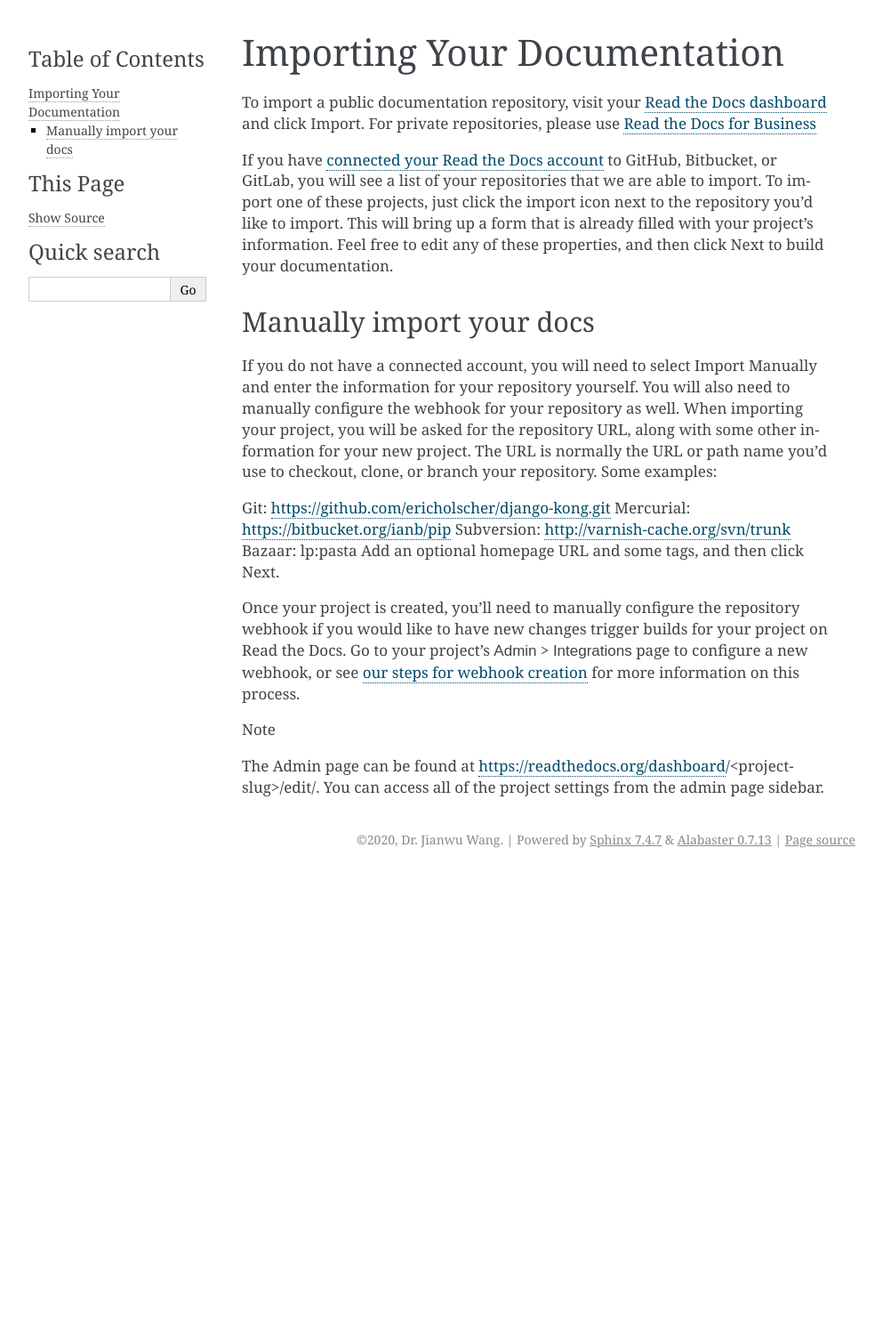
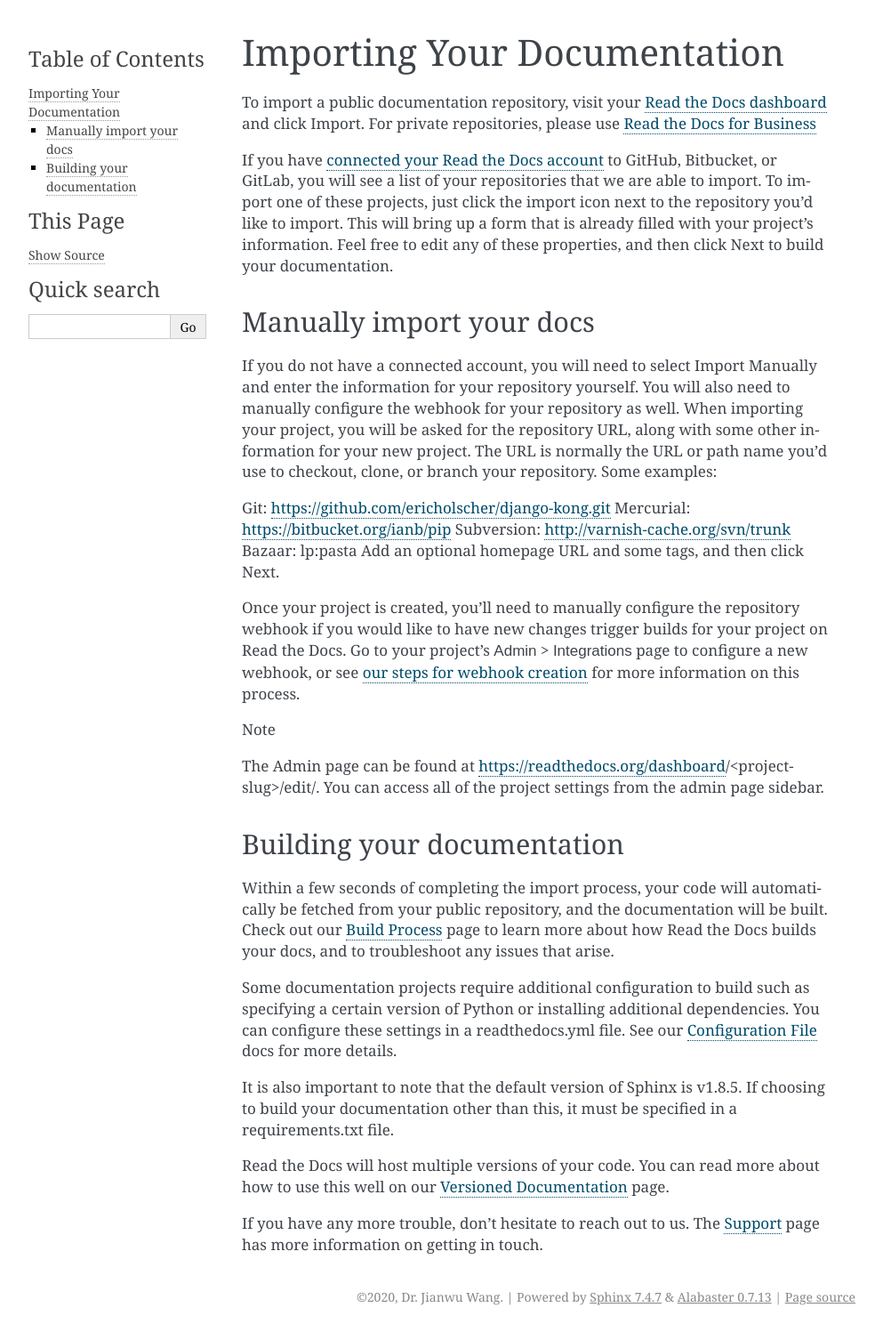
Before and after one commit to sdeshpa1/MODIS_Aggregation, a Sphinx documentation site: the page built from docs/source/IMPORTDOC.rst, in a window 1280 px wide. Shown: the whole page at 89% size, without its empty margins (148-1141 px from the left). Built offline with Sphinx 7.4.7, drawn with Linux system fonts in a browser that asks for light colours; before the commit the page ends 983 px from its top, so only the background shows below that.

Commit message:
FEATURES.rst changed

```diff
--- a/docs/source/IMPORTDOC.rst
+++ b/docs/source/IMPORTDOC.rst
@@ -19,3 +19,15 @@
 Note
 
 The Admin page can be found at https://readthedocs.org/dashboard/<project-slug>/edit/. You can access all of the project settings from the admin page sidebar.
+
+Building your documentation
+-------------------------------
+Within a few seconds of completing the import process, your code will automatically be fetched from your public repository, and the documentation will be built. Check out our `Build Process <https://docs.readthedocs.io/en/stable/builds.html>`_ page to learn more about how Read the Docs builds your docs, and to troubleshoot any issues that arise.
+
+Some documentation projects require additional configuration to build such as specifying a certain version of Python or installing additional dependencies. You can configure these settings in a readthedocs.yml file. See our `Configuration File <https://docs.readthedocs.io/en/stable/config-file/index.html>`_ docs for more details.
+
+It is also important to note that the default version of Sphinx is v1.8.5. If choosing to build your documentation other than this, it must be specified in a requirements.txt file.
+
+Read the Docs will host multiple versions of your code. You can read more about how to use this well on our `Versioned Documentation <https://docs.readthedocs.io/en/stable/versions.html>`_ page.
+
+If you have any more trouble, don't hesitate to reach out to us. The `Support <https://docs.readthedocs.io/en/stable/support.html>`_ page has more information on getting in touch.
```
Also changed, not shown: docs/source/FEATURES.rst (added, +58 -0 lines).
